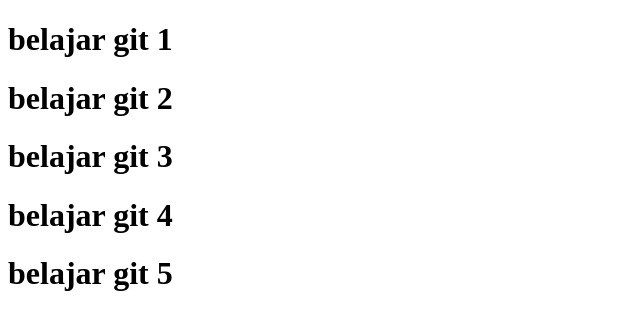
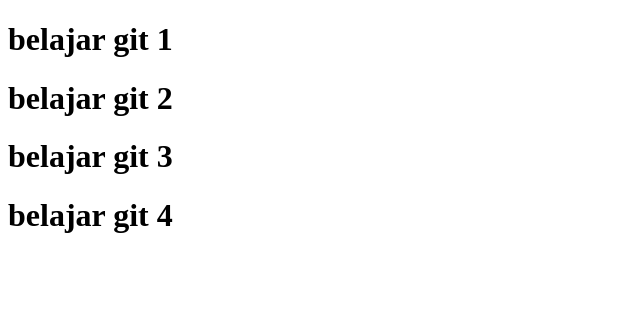
Before and after one commit to ahmad-user/belajar-niomix, a plain HTML site: page index.html in a window 1280 px wide. Shown: the whole page, without its empty margins (0-640 px from the left). Drawn offline with Linux system fonts and the light colour scheme.

Commit message:
Update index.html

```diff
--- a/index.html
+++ b/index.html
@@ -9,6 +9,6 @@
     <h1>belajar git 2</h1>
     <h1>belajar git 3</h1>
     <h1>belajar git 4</h1>
-    <h1>belajar git 5</h1>
+
   </body>
 </html>
```
